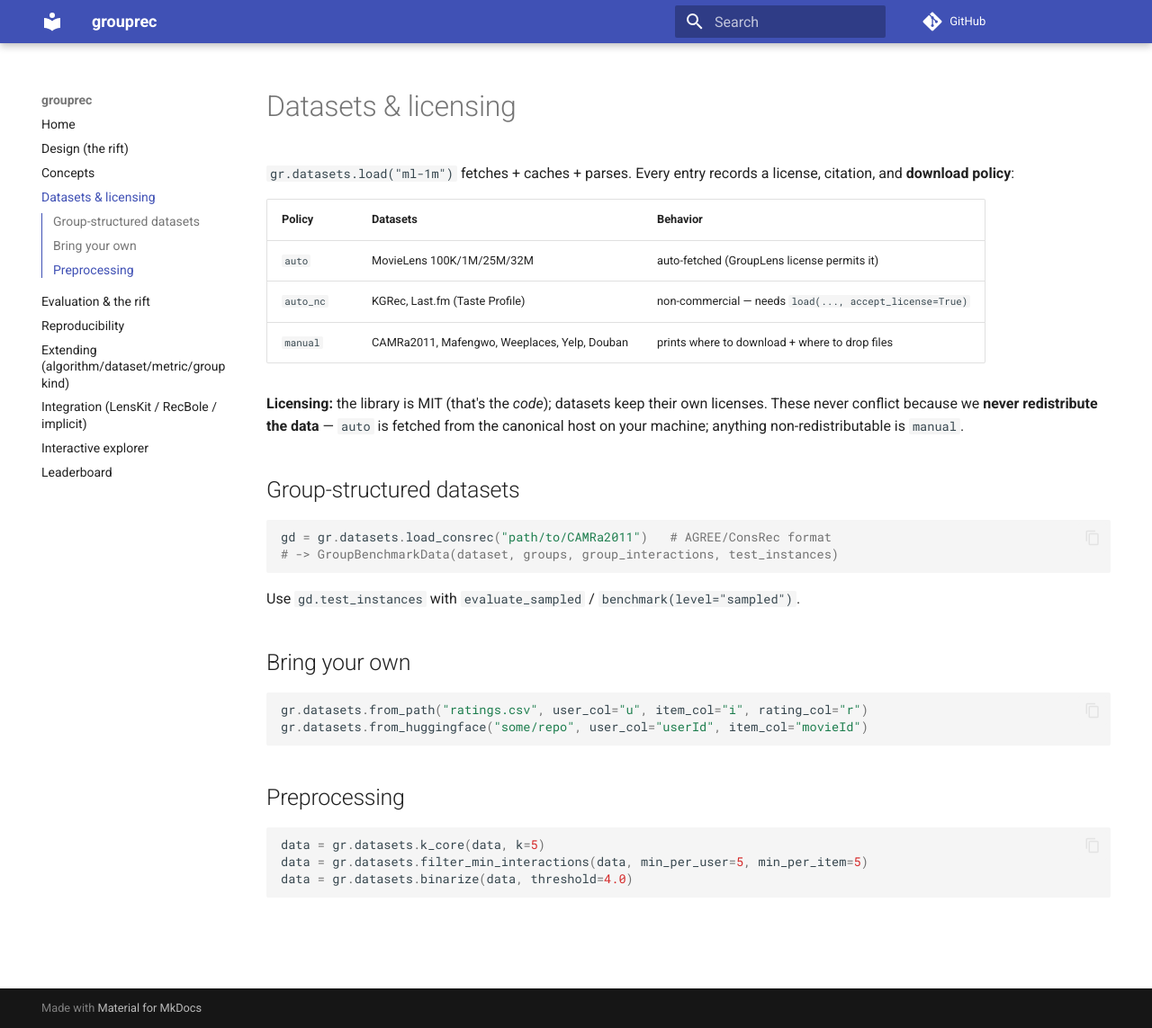
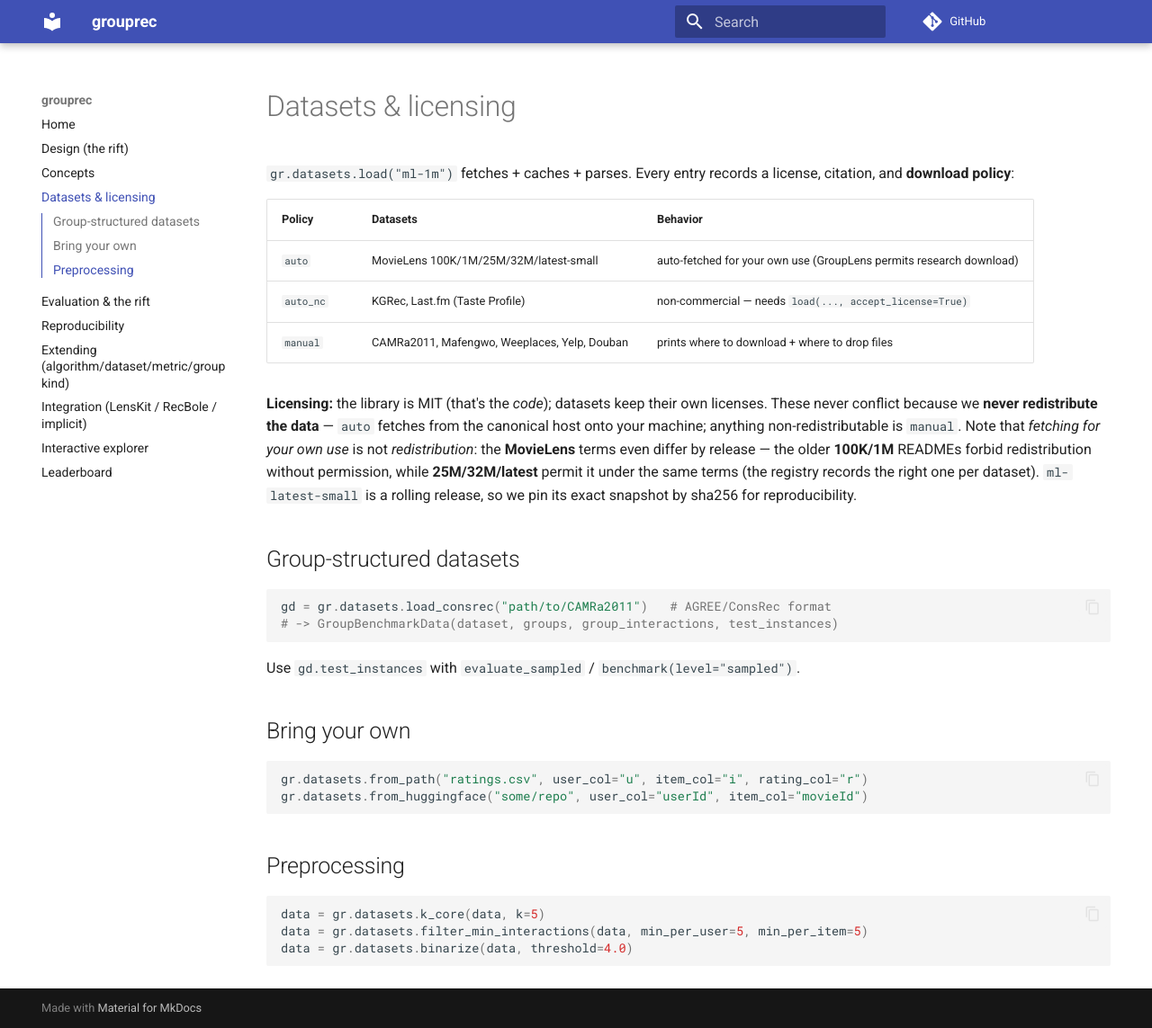
Before and after one commit to pdokoupil/grouprec, an MkDocs documentation site: the page built from docs/datasets.md, in a window 1280 px wide and 1143 px high. Shown: the whole window at 90% size. Built offline with MkDocs 1.6.1 and Material for MkDocs 9.7.7, drawn with Linux system fonts in a browser that asks for light colours; comment, search, counter and statistics services are not loaded.

Commit message:
docs: clarify MovieLens fetch-vs-redistribute terms
Auto-fetch (download for your own research use) is not redistribution; spell that
out and note the MovieLens terms differ by release (100K/1M forbid redistribution,
25M/latest permit it under same terms), and that ml-latest-small is pinned by sha256.

```diff
--- a/docs/datasets.md
+++ b/docs/datasets.md
@@ -5,13 +5,18 @@ citation, and **download policy**:
 
 | Policy | Datasets | Behavior |
 |---|---|---|
-| `auto` | MovieLens 100K/1M/25M/32M | auto-fetched (GroupLens license permits it) |
+| `auto` | MovieLens 100K/1M/25M/32M/latest-small | auto-fetched for your own use (GroupLens permits research download) |
 | `auto_nc` | KGRec, Last.fm (Taste Profile) | non-commercial — needs `load(..., accept_license=True)` |
 | `manual` | CAMRa2011, Mafengwo, Weeplaces, Yelp, Douban | prints where to download + where to drop files |
 
 **Licensing:** the library is MIT (that's the *code*); datasets keep their own licenses.
-These never conflict because we **never redistribute the data** — `auto` is fetched from
-the canonical host on your machine; anything non-redistributable is `manual`.
+These never conflict because we **never redistribute the data** — `auto` fetches from the
+canonical host onto your machine; anything non-redistributable is `manual`. Note that
+*fetching for your own use* is not *redistribution*: the **MovieLens** terms even differ by
+release — the older **100K/1M** READMEs forbid redistribution without permission, while
+**25M/32M/latest** permit it under the same terms (the registry records the right one per
+dataset). `ml-latest-small` is a rolling release, so we pin its exact snapshot by sha256 for
+reproducibility.
 
 ## Group-structured datasets
 
```
Also changed, not shown: README.md (+1 -1 lines).
